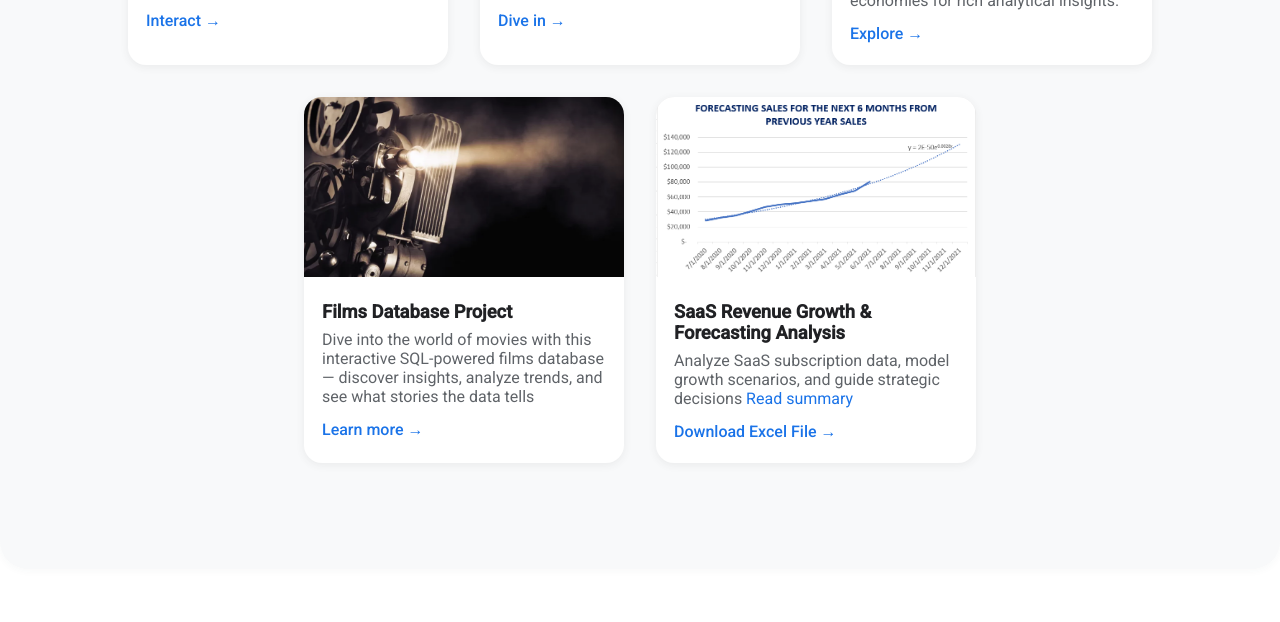
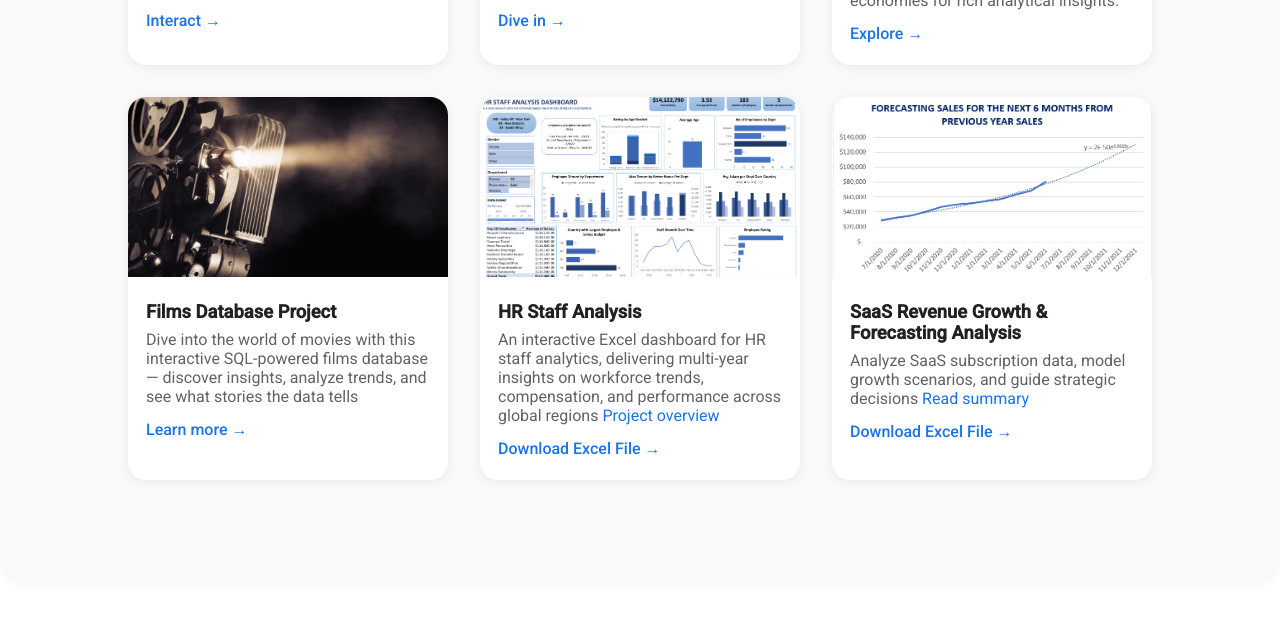
Before and after one commit to etienobongedo/etienobongedo.github.io, a plain HTML site: page index.html in a window 1280 px wide. Shown: the part 1150-1772 px from the top of the page. Drawn offline with Linux system fonts and the light colour scheme; a web font is replaced by a local one.

Commit message:
Update index.html

```diff
--- a/index.html
+++ b/index.html
@@ -276,6 +276,17 @@
         </div>
       </div>
       <div class="card">
+        <img class="card-image" src="image/dashboards/hr_staff_analysis.png" alt="HR Staff Analysis">
+        <div class="card-content">
+          <div class="card-title">HR Staff Analysis</div>
+          <div class="card-desc">
+            An interactive Excel dashboard for HR staff analytics, delivering multi-year insights on workforce trends, compensation, and performance across global regions
+            <a href="https://github.com/etienobongedo/Visualization_Reports/blob/main/HR%20Staff%20Analysis/README.md" target="_blank">Project overview</a>
+          </div>
+        <a href="https://github.com/etienobongedo/Visualization_Reports/blob/main/HR%20Staff%20Analysis/HR%20Staff%20Analysis%20Excel%20Project.xlsx" class="card-link" download>Download Excel File →</a>
+        </div>
+      </div>
+      <div class="card">
         <img class="card-image" src="image/projects/saas-analysis.png" alt="Forecasting Analysis">
         <div class="card-content">
           <div class="card-title">SaaS Revenue Growth & Forecasting Analysis</div>
```
